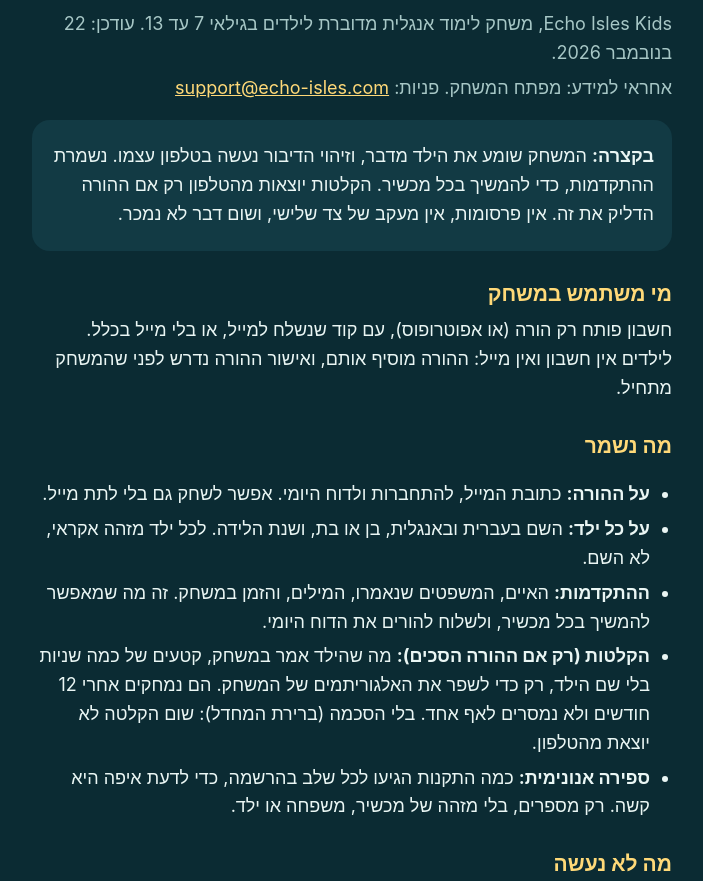
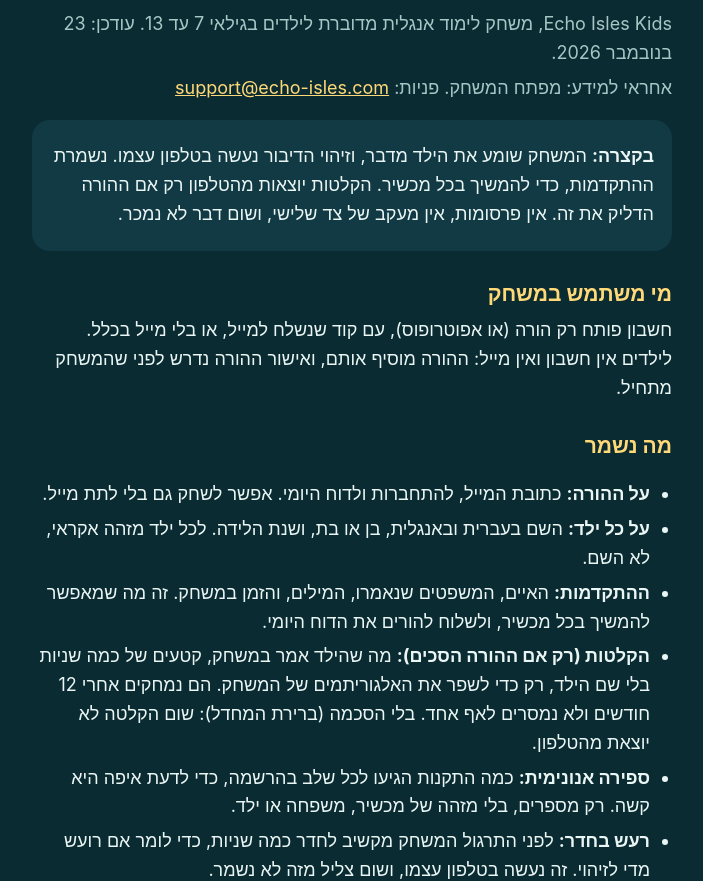
Before and after one commit to amitm02/amitm02.github.io, a plain HTML site: page echo-isles/privacy/index.html in a window 1280 px wide. Shown: the part 80-961 px from the top of the page, without its empty margins (288-991 px from the left). Drawn offline with Linux system fonts and the light colour scheme.

Commit message:
Echo Isles' public pages

```diff
--- a/echo-isles/privacy/index.html
+++ b/echo-isles/privacy/index.html
@@ -21,7 +21,7 @@
 <body>
 <main>
   <h1>מדיניות פרטיות</h1>
-  <p class="sub">Echo Isles Kids, משחק לימוד אנגלית מדוברת לילדים בגילאי 7 עד 13. עודכן: 22 בנובמבר 2026.</p>
+  <p class="sub">Echo Isles Kids, משחק לימוד אנגלית מדוברת לילדים בגילאי 7 עד 13. עודכן: 23 בנובמבר 2026.</p>
   <p class="sub">אחראי למידע: מפתח המשחק. פניות: <a href="mailto:support@echo-isles.com">support@echo-isles.com</a></p>
 
   <div class="card">
@@ -38,6 +38,7 @@
     <li><b>ההתקדמות:</b> האיים, המשפטים שנאמרו, המילים, והזמן במשחק. זה מה שמאפשר להמשיך בכל מכשיר, ולשלוח להורים את הדוח היומי.</li>
     <li><b>הקלטות (רק אם ההורה הסכים):</b> מה שהילד אמר במשחק, קטעים של כמה שניות בלי שם הילד, רק כדי לשפר את האלגוריתמים של המשחק. הם נמחקים אחרי 12 חודשים ולא נמסרים לאף אחד. בלי הסכמה (ברירת המחדל): שום הקלטה לא יוצאת מהטלפון.</li>
     <li><b>ספירה אנונימית:</b> כמה התקנות הגיעו לכל שלב בהרשמה, כדי לדעת איפה היא קשה. רק מספרים, בלי מזהה של מכשיר, משפחה או ילד.</li>
+    <li><b>רעש בחדר:</b> לפני התרגול המשחק מקשיב לחדר כמה שניות, כדי לומר אם רועש מדי לזיהוי. זה נעשה בטלפון עצמו, ושום צליל מזה לא נשמר.</li>
   </ul>
 
   <h2>מה לא נעשה</h2>
```
